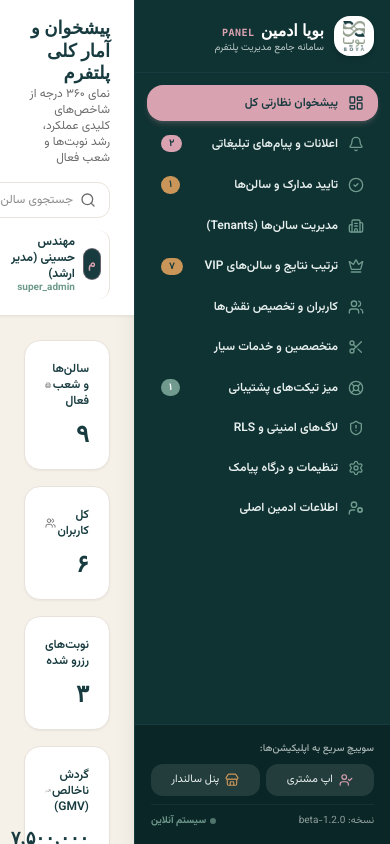
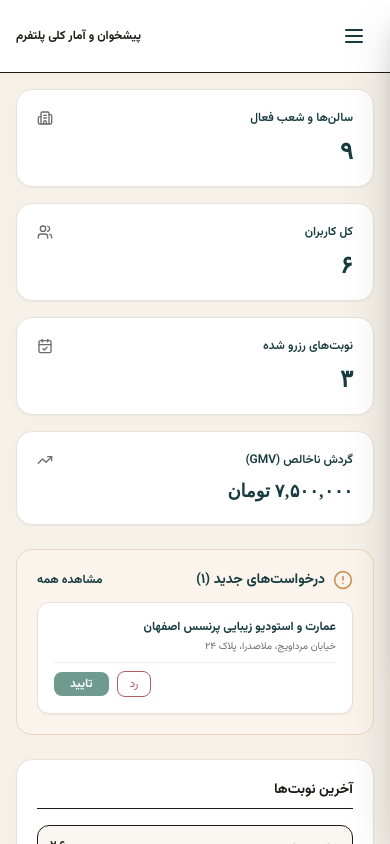
Before and after one commit to nasiricarpet54/boya-ui, a React (Vite) app: page /admin in a window 390 px wide. Both pictures are taken after a click on the button "ورود سریع ادمین کل". Built offline with nearby package versions, Linux system fonts and the light colour scheme; no server answers.

Commit message:
refactor(ui/routing): update admin panel and user profile
- Add sidebar toggle to AdminPanel for mobile responsiveness
- Integrate dynamic user data in ProfileSupportScreen
- Add catch-all route for improved navigation handling

```diff
--- a/src/features/admin/components/AdminPanel.tsx
+++ b/src/features/admin/components/AdminPanel.tsx
@@ -71,11 +71,14 @@ export const AdminPanel: React.FC = () => {
     }
   };
 
+  const [isSidebarOpen, setIsSidebarOpen] = useState(false);
+
   return (
     <div className="flex h-screen w-full bg-[#F5F0E8] overflow-hidden text-[#1D1C17] antialiased">
+      <div className={`fixed inset-y-0 right-0 z-50 w-64 bg-[#0F3232] shadow-2xl transition-transform duration-300 transform ${isSidebarOpen ? 'translate-x-0' : 'translate-x-full'} lg:relative lg:translate-x-0`}>
         <AdminSidebar
           activeTab={activeTab}
-        onSelectTab={setActiveTab}
+          onSelectTab={(tab) => { setActiveTab(tab); setIsSidebarOpen(false); }}
           pendingApprovalsCount={pendingApprovalsCount}
           openTicketsCount={openTicketsCount}
           vipSalonsCount={vipSalonsCount}
@@ -83,8 +86,18 @@ export const AdminPanel: React.FC = () => {
           onSwitchToCustomerApp={onSwitchToCustomerApp}
           onSwitchToSalonApp={onSwitchToSalonApp}
         />
+      </div>
+      {isSidebarOpen && <div className="fixed inset-0 z-40 bg-black/50 lg:hidden" onClick={() => setIsSidebarOpen(false)} />}
 
       <div className="flex-1 flex flex-col min-w-0 overflow-hidden">
+        <div className="lg:hidden p-4 bg-white border-b flex items-center justify-between">
+          <button onClick={() => setIsSidebarOpen(true)} className="p-2 text-[#173B3F]">
+            <svg className="w-6 h-6" fill="none" stroke="currentColor" viewBox="0 0 24 24"><path strokeLinecap="round" strokeLinejoin="round" strokeWidth={2} d="M4 6h16M4 12h16M4 18h16" /></svg>
+          </button>
+          <span className="font-bold text-xs">{getTabTitle()}</span>
+        </div>
+
+        <div className="hidden lg:block">
           <AdminHeader
             title={getTabTitle()}
             subtitle={getTabSubtitle()}
@@ -93,53 +106,20 @@ export const AdminPanel: React.FC = () => {
             pendingApprovalsCount={pendingApprovalsCount}
             onNavigateToProfile={() => setActiveTab('admin_profile')}
           />
+        </div>
 
-        <main className="flex-1 overflow-y-auto p-6 space-y-6">
-          {activeTab === 'dashboard' && (
-            <AdminDashboardView
-              onNavigateToTab={setActiveTab}
-            />
-          )}
-
-          {activeTab === 'notifications' && (
-            <AdminNotificationsView />
-          )}
-
-          {activeTab === 'approvals' && (
-            <AdminApprovalsView />
-          )}
-
-          {activeTab === 'tenants' && (
-            <AdminTenantsView />
-          )}
-
-          {activeTab === 'search_ranking' && (
-            <AdminSearchRankingView />
-          )}
-
-          {activeTab === 'users' && (
-            <AdminUsersView />
-          )}
-
-          {activeTab === 'specialists' && (
-            <AdminSpecialistsView />
-          )}
-
-          {activeTab === 'support' && (
-            <AdminSupportView />
-          )}
-
-          {activeTab === 'audit_logs' && (
-            <AdminAuditLogsView />
-          )}
-
-          {activeTab === 'settings' && (
-            <AdminSettingsView />
-          )}
-
-          {activeTab === 'admin_profile' && (
-            <AdminProfileView />
-          )}
+        <main className="flex-1 overflow-y-auto p-4 lg:p-6 space-y-6">
+          {activeTab === 'dashboard' && <AdminDashboardView onNavigateToTab={setActiveTab} />}
+          {activeTab === 'notifications' && <AdminNotificationsView />}
+          {activeTab === 'approvals' && <AdminApprovalsView />}
+          {activeTab === 'tenants' && <AdminTenantsView />}
+          {activeTab === 'search_ranking' && <AdminSearchRankingView />}
+          {activeTab === 'users' && <AdminUsersView />}
+          {activeTab === 'specialists' && <AdminSpecialistsView />}
+          {activeTab === 'support' && <AdminSupportView />}
+          {activeTab === 'audit_logs' && <AdminAuditLogsView />}
+          {activeTab === 'settings' && <AdminSettingsView />}
+          {activeTab === 'admin_profile' && <AdminProfileView />}
         </main>
       </div>
     </div>
--- a/src/features/profile/components/ProfileSupportScreen.tsx
+++ b/src/features/profile/components/ProfileSupportScreen.tsx
@@ -96,24 +96,20 @@ export const ProfileSupportScreen: React.FC = () => {
 
       <div className="bg-white rounded-3xl p-5 border border-[#E7E2DA] flex items-center justify-between shadow-sm">
         <div className="flex items-center gap-3.5">
-          <div className="w-14 h-14 rounded-2xl bg-[#173B3F] text-[#D9A2B0] flex items-center justify-center font-bold text-lg border-2 border-[#D9A2B0]/40 shadow-sm">ش‌ب</div>
+          <div className="w-14 h-14 rounded-2xl bg-[#173B3F] text-[#D9A2B0] flex items-center justify-center font-bold text-lg border-2 border-[#D9A2B0]/40 shadow-sm">
+            {user?.fullName?.charAt(0) || 'ک'}
+          </div>
           <div>
             <div className="flex items-center gap-2">
-              <h2 className="text-base font-bold text-[#173B3F]">شادی بهرامی</h2>
+              <h2 className="text-base font-bold text-[#173B3F]">{user?.fullName}</h2>
               <span className="text-[10px] text-[#2E5E52] bg-[#EAF2EF] px-2 py-0.5 rounded-full flex items-center gap-0.5 font-bold"><CheckCircle2 className="w-3 h-3" />تایید شده</span>
             </div>
-            <span className="text-xs text-[#6C6C6C] block font-mono">{toPersianDigits('۰۹۱۲۳۴۵۶۷۸۹')}</span>
+            <span className="text-xs text-[#6C6C6C] block font-mono">{toPersianDigits(user?.phone || '')}</span>
           </div>
         </div>
         <div className="flex items-center gap-2">
-          <button
-            onClick={handleSwitchToSalonPanel}
-            className="flex flex-col items-center p-2 rounded-2xl bg-[#E8F0EF] text-[#173B3F] hover:bg-[#173B3F] hover:text-white transition-all min-w-[70px]"
-          >
-            <Store className="w-5 h-5 mb-0.5" />
-            <span className="text-[10px] font-bold">پنل سالن</span>
-          </button>
-
+          {user?.role !== 'customer' && (
+            (user?.role === 'super_admin' ? (
               <button
                 onClick={() => {
                   setSplashAppName('ورود به وب پنل ادمین اصلی کل');
@@ -124,8 +120,18 @@ export const ProfileSupportScreen: React.FC = () => {
                 className="flex flex-col items-center p-2 rounded-2xl bg-[#173B3F] text-white hover:bg-[#0F3232] transition-all min-w-[70px]"
               >
                 <ShieldCheck className="w-5 h-5 mb-0.5 text-[#D9A2B0]" />
-            <span className="text-[10px] font-bold">وب پنل ادمین</span>
+                <span className="text-[10px] font-bold">پنل ادمین</span>
               </button>
+            ) : (
+              <button
+                onClick={handleSwitchToSalonPanel}
+                className="flex flex-col items-center p-2 rounded-2xl bg-[#E8F0EF] text-[#173B3F] hover:bg-[#173B3F] hover:text-white transition-all min-w-[70px]"
+              >
+                <Store className="w-5 h-5 mb-0.5" />
+                <span className="text-[10px] font-bold">پنل سالن/متخصص</span>
+              </button>
+            ))
+          )}
 
           <button
             onClick={() => logout()}
--- a/src/shared/router/router.tsx
+++ b/src/shared/router/router.tsx
@@ -121,8 +121,11 @@ const savedRoute = createRoute({ getParentRoute: () => rootRoute, path: '/saved'
 const profileRoute = createRoute({ getParentRoute: () => rootRoute, path: '/profile', component: () => <Suspense fallback={<div className="p-10 text-center">...</div>}><ProtectedRoute allowedRoles={['customer', 'salon_admin', 'salon_specialist', 'mobile_specialist', 'line_manager', 'super_admin']}><ProfileSupportScreen /></ProtectedRoute></Suspense> });
 const salonAdminRoute = createRoute({ getParentRoute: () => rootRoute, path: '/salon-admin', component: () => <Suspense fallback={<div className="p-10 text-center">...</div>}><ProtectedRoute allowedRoles={['salon_admin', 'salon_specialist', 'mobile_specialist', 'line_manager']}><SalonAdminDashboard /></ProtectedRoute></Suspense> });
 const adminRoute = createRoute({ getParentRoute: () => rootRoute, path: '/admin', component: () => <Suspense fallback={<div className="p-10 text-center">...</div>}><ProtectedRoute allowedRoles={['super_admin']}><AdminPanel /></ProtectedRoute></Suspense> });
+const notFoundRoute = createRoute({ getParentRoute: () => rootRoute, path: '*', component: () => <Suspense fallback={<div className="p-10 text-center">...</div>}><HomeScreen /></Suspense> });
 
-const routeTree = rootRoute.addChildren([indexRoute, salonsRoute, bookingsRoute, savedRoute, profileRoute, salonAdminRoute, adminRoute]);
-export const router = createRouter({ routeTree });
+const routeTree = rootRoute.addChildren([indexRoute, salonsRoute, bookingsRoute, savedRoute, profileRoute, salonAdminRoute, adminRoute, notFoundRoute]);
+
+const basepath = typeof window !== 'undefined' && window.location.pathname.startsWith('/app') ? '/app' : '';
+export const router = createRouter({ routeTree, basepath });
 
 declare module '@tanstack/react-router' { interface Register { router: typeof router; } }
```
Also changed, not shown: public/assets/aistudio/Screenshot_____-__-__-__-__-__-____com.android.chrome_a429f6b7.jpg (added), public/assets/aistudio/_E974AA7F-52C6-4E26-BF57-35721187C97C__6f43058a.png (added). Lines whose indentation alone changed are shown as unchanged.
